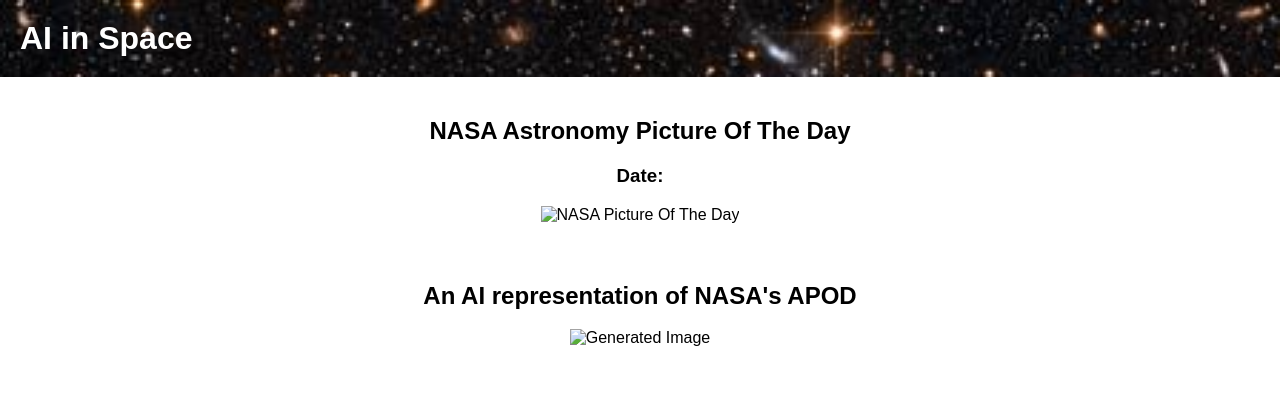
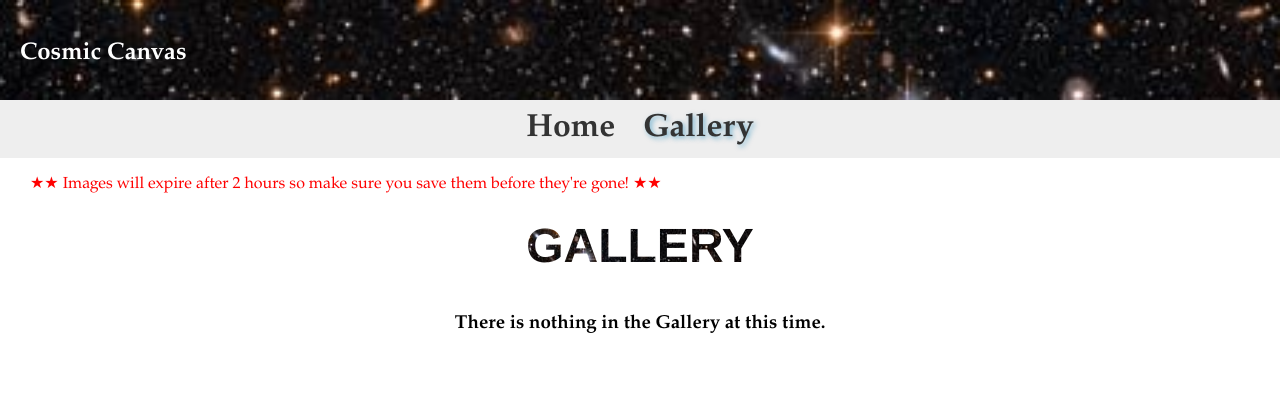
Before and after one commit to PaigeGrimes/nasa-apod-to-ai, a Flask app: template templates/emptyGallery.html in a window 1280 px wide. Shown: the top 406 px of the page. Run offline with Flask 3, Linux system fonts and the light colour scheme; the template is opened without the code that fills it, so the values that code supplies are empty.

Commit message:
Improved code structure

```diff
--- a/static/styles.css
+++ b/static/styles.css
@@ -1,6 +1,6 @@
 body {
     margin: 0;
-    font-family: 'Arial', sans-serif;
+    font-family: 'Garamond', serif;
 }
 
 .container {
@@ -14,6 +14,7 @@ header {
     color: #fff;
     text-align: left;
     padding: 20px;
+    height: 60px;
 }
 
 header h1 {
@@ -24,6 +25,7 @@ nav {
     text-align: center;
     background-color: #eee;
     padding: 10px;
+    font-size: 2em;
 }
 
 nav ul {
@@ -43,9 +45,43 @@ nav a {
     font-weight: bold;
 }
 
+/* Hover effect */
+nav ul li a:hover {
+    color: rgba(10, 157, 108, 0.69); /* Change color on hover */
+}
+
+/* Style for selected/active link */
+nav ul li a.selected {
+    font-weight: bold; /* Example: Bold font for selected link */
+    text-shadow: 2px 2px 5px rgba(10, 125, 180, 0.5); /* Example: Different color for selected link */
+    /* Add any other styles for the selected link */
+
+}
+
+body h1 {
+    background-image: url('images/andromeda.jpg');
+    background-repeat: repeat;
+    -webkit-background-clip: text;
+    -webkit-text-fill-color: transparent;
+    margin-top: 40px;
+    font-size: 3em;
+    text-align: center;
+    font-weight: bold;
+    text-transform: uppercase;
+    font-family: 'Steelfish Rg', 'helvetica neue',
+    helvetica, arial, sans-serif;
+    font-weight: 800;
+    -webkit-font-smoothing: antialiased;
+}
+
+h2 {
+    font-size: 1.5em;
+}
+
 .main-content {
     text-align: center;
     margin: 20px 0;
+
 }
 
 .main-content img {
@@ -56,7 +92,8 @@ nav a {
 /* Add this to your existing CSS or in a new style tag in your HTML */
 .image-container {
     position: relative;
-    width: 100%;
+    width: 100%; /* Specify the width you want */
+    height: 300px; /* Specify the height you want */
 }
 
 #explanation {
@@ -78,3 +115,85 @@ nav a {
 .image-container:hover #explanation {
     opacity: 1;
 }
+
+
+.image-thumbnail {
+    display: grid;
+    grid-template-columns: repeat(auto-fill, minmax(200px, 1fr)); /* Four items in a column */
+    gap: 60px; /* Spacing between items */
+
+    justify-content: center;
+    align-items: center;
+}
+
+.image-item {
+    width: 100%; /* Full width for each image item */
+}
+
+.image-wrapper {
+    position: relative;
+}
+
+.image-thumbnail img:hover {
+    box-shadow: 0 0 2px 1px rgba(1, 51, 68, 0.5);
+    transform: scale(1.1); /* Scale up the image on hover */
+}
+
+.image-wrapper img {
+    border: 1px solid #ddd;
+    border-radius: 1px;
+    padding: 20px;
+    width: 100%;
+    height: auto;
+    transition: all 0.3s ease;
+}
+
+.button-container {
+    position: absolute;
+    bottom: 0;
+    width: 100%;
+    text-align: center;
+    margin-top:20px;
+}
+
+.button-container button {
+    padding: 11px 60px;
+    background-color: rgba(27, 93, 121, 0.5);
+    color: #fff;
+    border: none;
+    border-radius: 4px;
+    cursor: pointer;
+    transition: background-color 0.3s ease;
+}
+
+.button-container button:hover {
+    background-color: #2d4d5b;
+}
+
+
+.important {
+    color: red;
+}
+
+.note {
+    position: absolute;
+    left: 20px; /* Adjust right distance */
+    background-color: #ffffff; /* Background color */
+    color: black; /* Text color */
+    padding: 15px 10px; /* Padding */
+    border-radius: 4px; /* Rounded corners */
+    /* Add any other styles as needed */
+}
+
+.note2 {
+    position: absolute;
+    top: 160px; /* Adjust top distance */
+    background-color: rgba(241, 241, 241, 0.36); /* Background color */
+    color: #666666; /* Text color */
+    padding: 3px 20px; /* Padding */
+    border-radius: 6px; /* Rounded corners */
+    font-size: 0.9em; /* Smaller font size */
+    box-shadow: 0 2px 4px rgba(0, 0, 0, 0.1); /* Optional: Adding shadow */
+    width: 80%;
+    text-align: center;
+}
--- a/templates/base.html
+++ b/templates/base.html
@@ -5,78 +5,17 @@
     <meta http-equiv="X-UA-Compatible" content="IE=edge">
     <meta name="viewport" content="width=device-width, initial-scale=1.0">
     <link rel="stylesheet" href="../static/styles.css">
-    <title>Your Website</title>
+    <title>Cosmic Canvas</title>
+
 </head>
 <body>
     <header>
-        <h1>AI in Space</h1>
+        <h2>Cosmic Canvas</h2>
     </header>
 
-    <div class="container">
-    <section class="main-content">
-        <h1>NASA Astronomy Picture Of The Day</h1>
-        <h2 id="title"></h2>
-        <h3>Date: <span id="date"></span></h3>
-        <div class="image-container">
-        <img id="pic" src="" alt="NASA Picture Of The Day" width="100%">
-        <p id="explanation"></p>
-        </div>
-        <br/>
-        <h1>An AI representation of NASA's APOD</h1>
-        <img id="yourImageElementId" src="" alt="Generated Image" width="100%">
-        </section>
-    </div>
+   {% block content %} {% endblock %}
 
-
-<script>
-    // JavaScript to get API information
-    var req = new XMLHttpRequest();
-    var url = "https://api.nasa.gov/planetary/apod?api_key=";
-    var api_key = "NASA_API_KEY";
-
-    req.open("GET", url + api_key, true);
-    req.send();
-
-    req.addEventListener("load", function(){
-    if(req.status == 200 && req.readyState == 4) {
-        var response = JSON.parse(req.responseText);
-        document.getElementById("title").textContent = response.title;
-        document.getElementById("date").textContent = response.date;
-        document.getElementById("pic").src = response.hdurl;
-
-        // Store the explanation in a variable
-        var explanationText = response.explanation;
-        var additionalText = "With an astronaut present, ";
-        var combinedText = additionalText + explanationText;
-
-        // Set the explanation content
-        document.getElementById("explanation").textContent = explanationText;
-
-        // Call fetchGPT with the stored explanation
-        fetchGPT(combinedText, function(imageUrl) {
-            // Update image source using the provided URL
-            document.getElementById("yourImageElementId").src = imageUrl;
-        });
-    }
-});
-
-function fetchGPT(userMessage, callback) {
-    const xhr = new XMLHttpRequest();
-
-    // Use the new endpoint to fetch data
-    xhr.open('GET', '/submit?explanation=' + encodeURIComponent(userMessage), true);
-
-    xhr.onreadystatechange = function () {
-        if (xhr.readyState === 4 && xhr.status === 200) {
-            const responseJson = JSON.parse(xhr.responseText);
-            const imageUrl = responseJson.image;
-            callback(imageUrl);
-        }
-    };
-
-    xhr.send();
-}
-    </script>
+<script type="text/javascript" src="../static/js-api.js"></script>
 
 </body>
 </html>
```
Also changed, not shown: static/js-api.js (added, +54 -0 lines), templates/index.html (added, +33 -0 lines).
